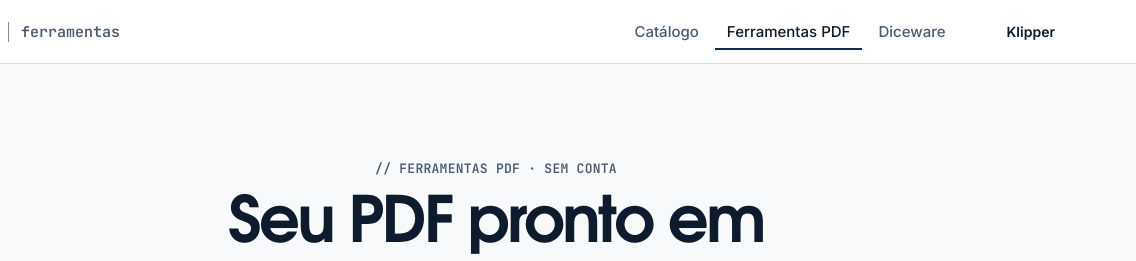
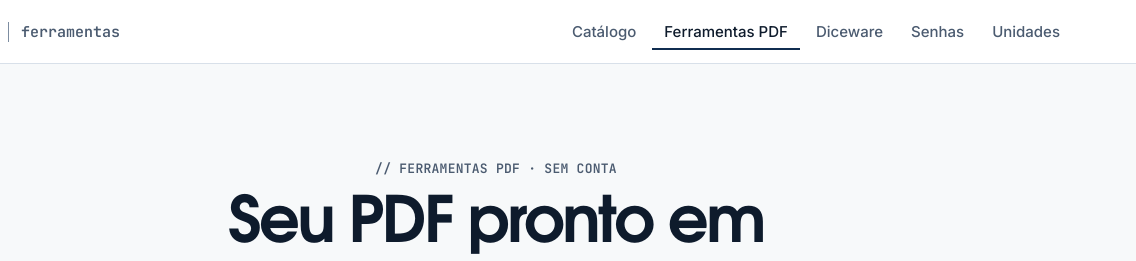
Before and after one commit to Borussia80/Borussia80.github.io, a plain HTML site: page pdf/index.html in a window 1280 px wide. Shown: the top 261 px of the page, 144-1280 px from the left. Drawn offline with Linux system fonts and the light colour scheme.

Commit message:
Balance catalog and link new browser tools

```diff
--- a/pdf/index.html
+++ b/pdf/index.html
@@ -24,11 +24,11 @@
 <div class="qb-header-wrap">
   <header class="qb-header"><div class="qb-container">
     <a class="qb-brand" href="/" aria-label="quebec ferramentas, início"><img class="qb-only-light" src="/assets/quebec/logos/nome_quebec.svg" alt="quebec" width="76" height="28"><img class="qb-only-dark" src="/assets/quebec/logos/nome_quebec_branco.svg" alt="quebec" width="76" height="28"><span class="qb-sub">ferramentas</span></a>
-    <nav class="qb-nav" aria-label="Principal"><a href="/">Catálogo</a><a href="/pdf/" aria-current="page">Ferramentas PDF</a><a href="/diceware/">Diceware</a></nav>
-    <a class="qb-btn qb-btn--ghost qb-btn--sm qb-header-cta" href="https://klipper.quebec.com.br/" rel="noopener noreferrer">Klipper</a>
+    <nav class="qb-nav" aria-label="Principal"><a href="/">Catálogo</a><a href="/pdf/" aria-current="page">Ferramentas PDF</a><a href="/diceware/">Diceware</a><a href="/senhas/">Senhas</a><a href="/unidades/">Unidades</a></nav>
+
     <button class="qb-menu-btn" type="button" aria-expanded="false" aria-controls="menu-celular-pdf" aria-label="Menu"><span class="i-open" aria-hidden="true">☰</span><span class="i-close" aria-hidden="true">×</span></button>
   </div></header>
-  <nav class="qb-mobile-nav" id="menu-celular-pdf" aria-label="Principal (celular)" hidden><a href="/">Catálogo</a><a href="/pdf/" aria-current="page">Ferramentas PDF</a><a href="/diceware/">Diceware</a><a class="qb-btn qb-btn--secondary" href="https://klipper.quebec.com.br/" rel="noopener noreferrer">Abrir Klipper</a></nav>
+  <nav class="qb-mobile-nav" id="menu-celular-pdf" aria-label="Principal (celular)" hidden><a href="/">Catálogo</a><a href="/pdf/" aria-current="page">Ferramentas PDF</a><a href="/diceware/">Diceware</a><a href="/senhas/">Senhas</a><a href="/unidades/">Unidades</a></nav>
 </div>
   <main class="shell pdf-main" id="conteudo">
     <section class="hero"><div><p class="eyebrow">// FERRAMENTAS PDF · SEM CONTA</p><h1>Seu PDF pronto em<br><em>poucos passos.</em></h1><p>Escolha uma tarefa, adicione seus arquivos e baixe o resultado. Simples no computador ou no celular.</p><a class="hero-cta" href="#catalog">Escolher ferramenta</a><div class="privacy"><span aria-hidden="true">◈</span> Seus arquivos são processados no navegador, sem envio ao servidor da QUEBEC.</div></div></section>
```
